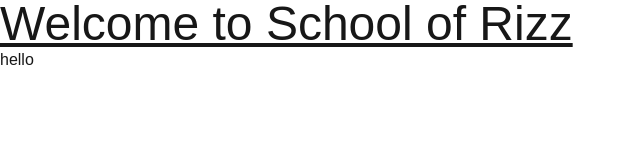
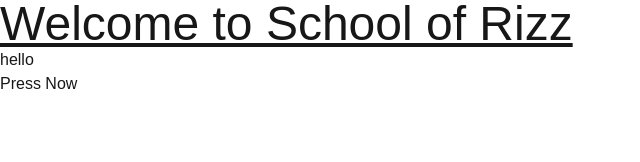
Before and after one commit to jonathan-chamberlin/school-of-rizz-google-hackathon, a Next.js app: page / in a window 1280 px wide. Shown: the top 162 px of the page, without its empty margins (0-640 px from the left). Built offline with nearby package versions, Linux system fonts and the light colour scheme.

Commit message:
Add MyButton component and import it on home page

```diff
--- /dev/null
+++ b/app/components/button.tsx
@@ -0,0 +1,9 @@
+'use client';
+
+const MyButton = () => {
+  return (
+    <button>Press Now</button>
+  )
+}
+
+export default MyButton
--- a/app/page.tsx
+++ b/app/page.tsx
@@ -1,11 +1,13 @@
 import React from 'react'
 import Hello from "@/app/components/hello"
+import MyButton from './components/button'
 
 const Home = () => {
   return (
     <main>
     <div className="text-5xl underline"> Welcome to School of Rizz</div>
     <Hello />
+    <MyButton />
 
     </main>
   )
```
